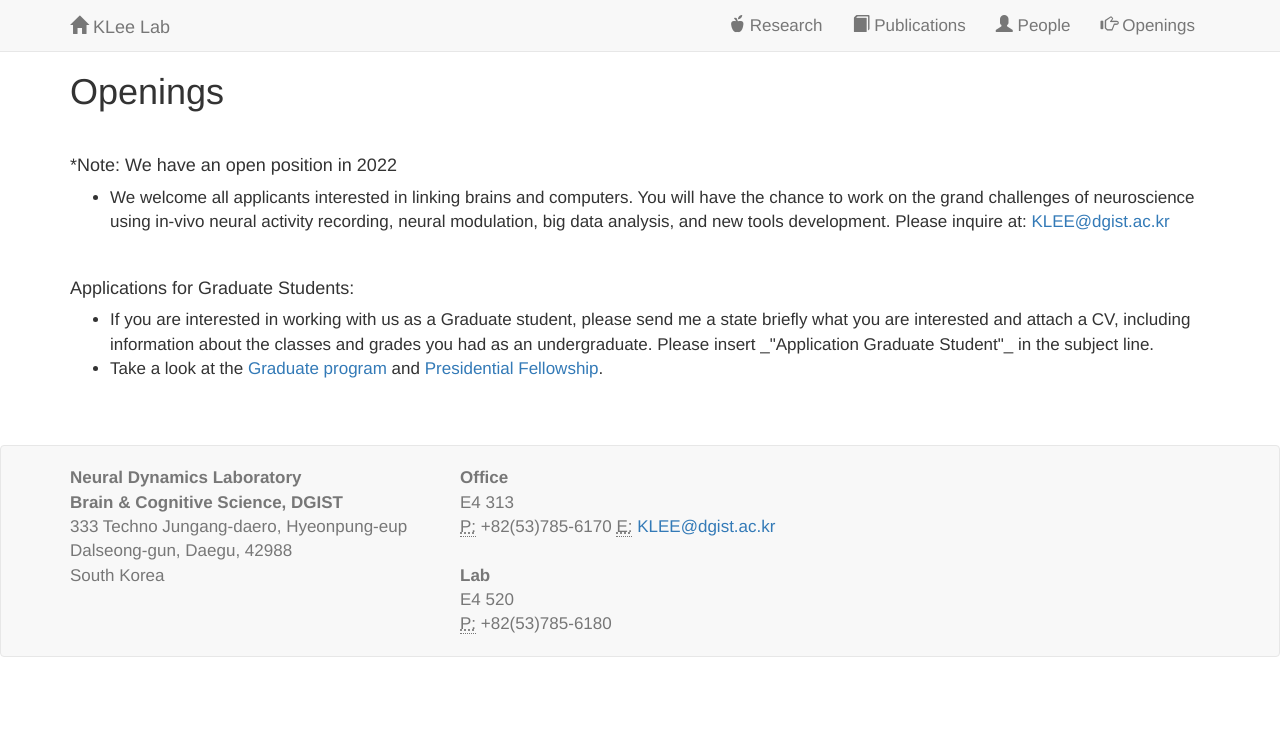
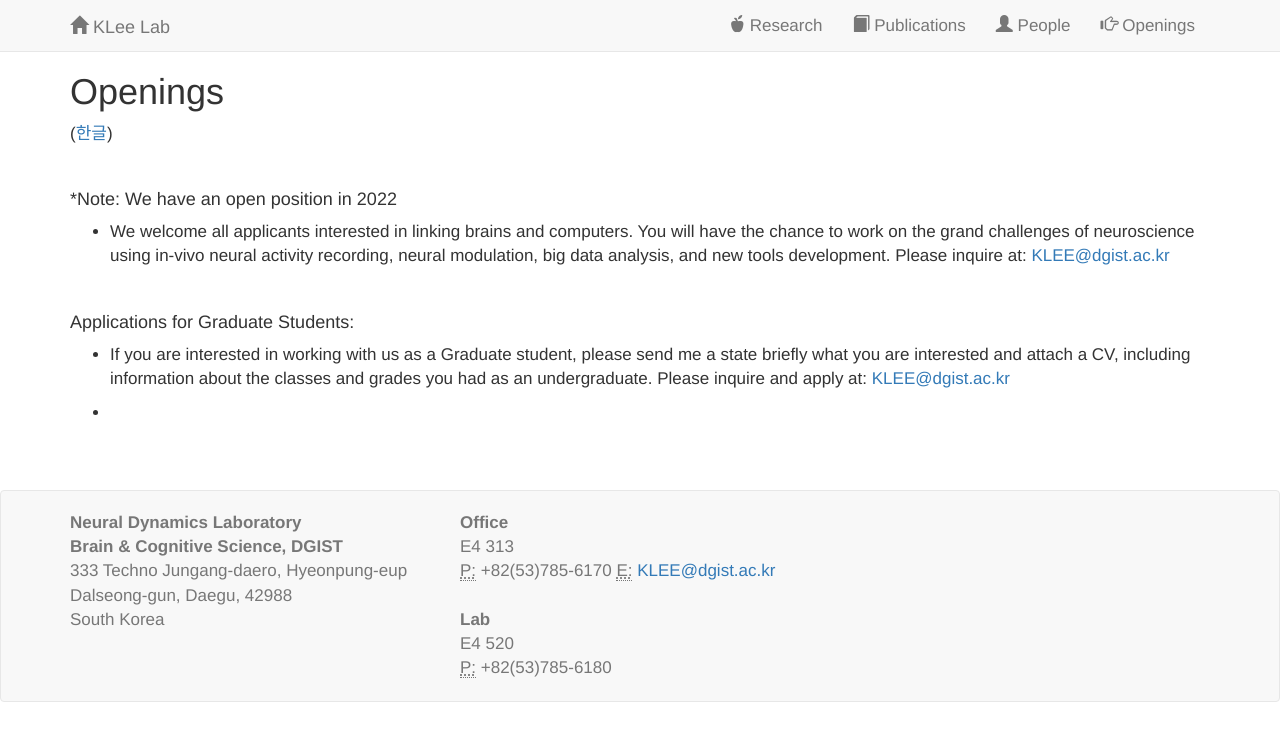
Before and after one commit to kleelab/kleelab.github.io, a Jekyll site: the page built from joinus.html, in a window 1280 px wide. Shown: the top 741 px of the page. Built offline with Jekyll 4.4.1, drawn with Linux system fonts in a browser that asks for light colours; nearby versions of some CDN libraries; a style sheet for code colours, icons or effects is not loaded.

Commit message:
Update joinus.html

```diff
--- a/joinus.html
+++ b/joinus.html
@@ -5,6 +5,7 @@ layout: default
 <div class="people">
     <div class="container">
         <h1 class="joinus">Openings</h1>
+        <p> (<a href="{{ site.url }}{{ site.baseurl }}/projectsK">한글</a>)</p>
         <br>
 
       <h4>*Note: We have an open position in 2022</h4>
@@ -19,9 +20,8 @@ layout: default
        <p>
        <ul>
      <li>
-         If you are interested in working with us as a Graduate student, please send me a state briefly what you are interested and attach a CV, including information about the classes and grades you had as an undergraduate. Please insert _"Application Graduate Student"_ in the subject line.
+         If you are interested in working with us as a Graduate student, please send me a state briefly what you are interested and attach a CV, including information about the classes and grades you had as an undergraduate. Please inquire and apply at:  <a href="mailto:KLEE@dgist.ac.kr">KLEE@dgist.ac.kr</a> </p>
         <li>
-        Take a look at the  <a href="https://www.dgist.ac.kr/gadm/">Graduate program</a> and <a href="https://www.dgist.ac.kr/gadm/html/sub03/0304.html">Presidential Fellowship</a>. </p>
       </ul>
         <br>
 
```
